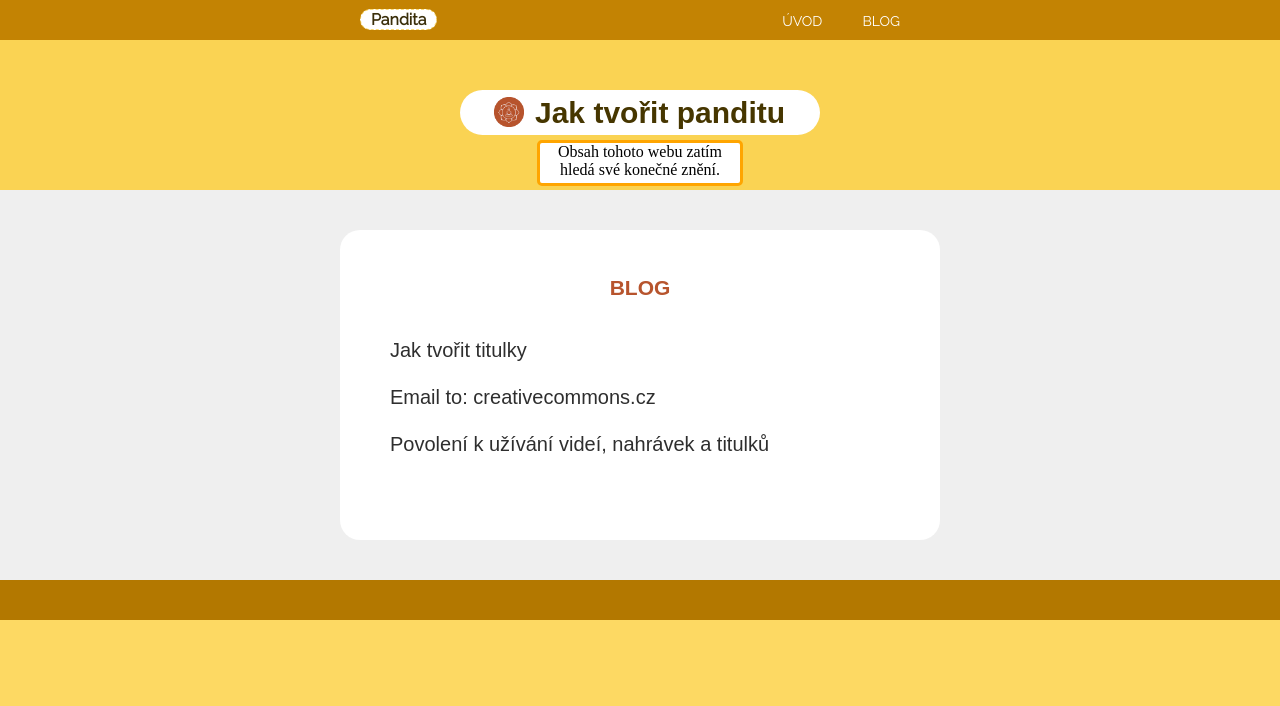
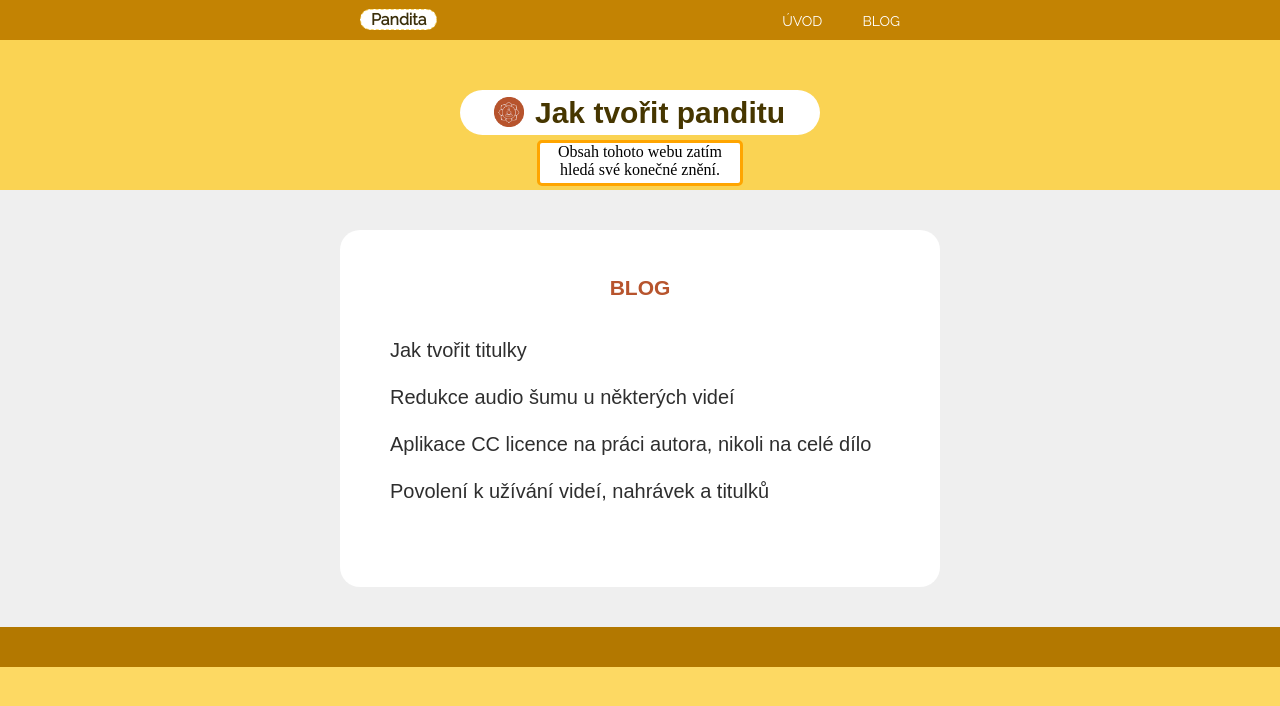
Before and after one commit to Borek78/jak-tvorit-panditu, a Jekyll site: the page built from blog.md, in a window 1280 px wide. Shown: the top 706 px of the page. Built offline with Jekyll 4.4.1, drawn with Linux system fonts in a browser that asks for light colours.

Commit message:
redukce u některých videí - hotovo

```diff
--- a/blog.md
+++ b/blog.md
@@ -13,7 +13,9 @@ layout: default
 
 ### [Jak tvořit titulky](titulky-pro-cteni.html) <br>
 
-### [Email to: creativecommons.cz](email-cc.html) <br>
+### [Redukce audio šumu u některých videí](redukce-sumu.html)
+
+### [Aplikace CC licence na práci autora, nikoli na celé dílo](email-cc.html) <br>
 
 ### [Povolení k užívání videí, nahrávek a titulků](povoleni-ke-tvorbe.html) <br>
 
--- a/css/pages-style.css
+++ b/css/pages-style.css
@@ -1,3 +1,14 @@
+/*page noise reduction*/
+.underline-noise-reduction {
+  border-bottom: 1px solid black;
+  padding-left: 3px;
+  padding-right: 3px;
+  margin-bottom: 10px;
+  display: inline-block;
+  margin-top: 40px;
+}
+
+/*page how to create subtitles*/
 .format {
   display: inline-block;
   background-color: rgb(235, 235, 235);
@@ -7,7 +18,6 @@
   padding-left: 3px;
 }
 
-/* 68% of the screen */
 #pomer-stran {
   margin-left: auto;
   margin-right: auto;
```
Also changed, not shown: redukce-sumu.md (added, +62 -0 lines).
